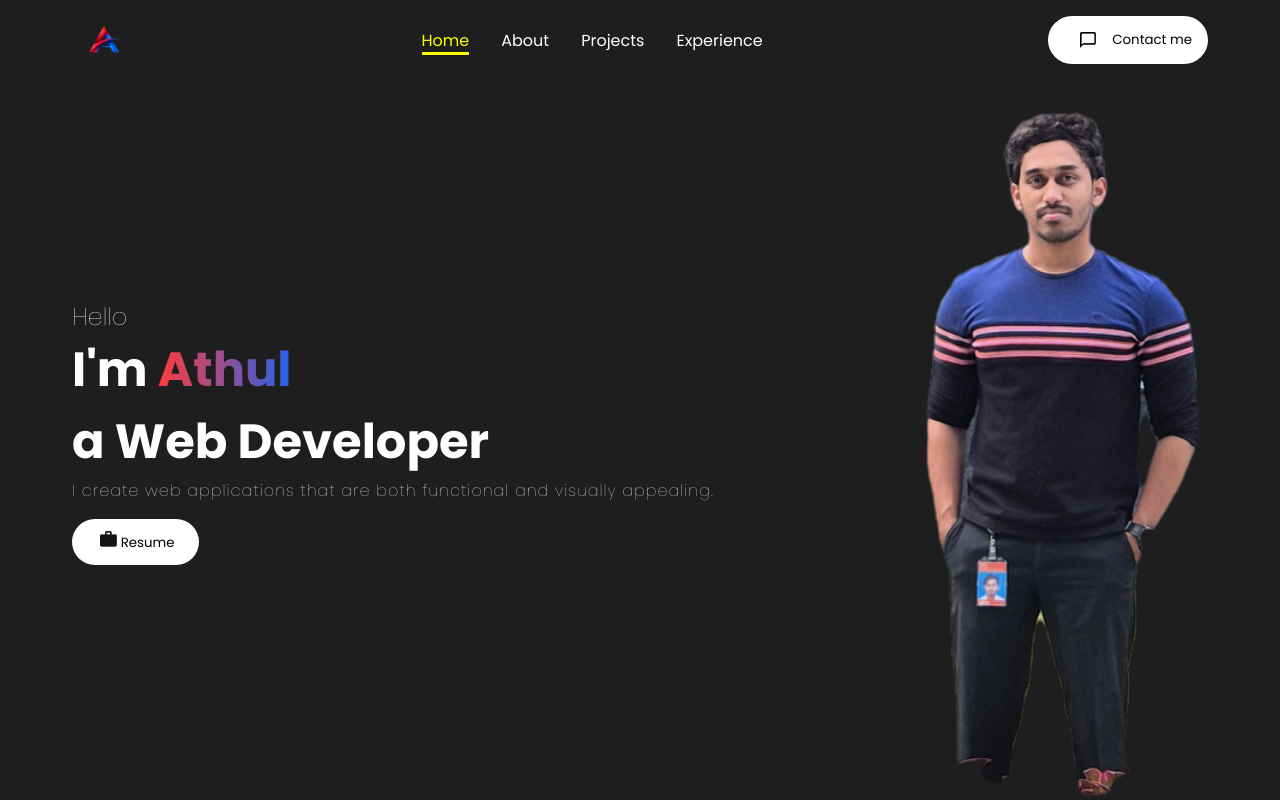
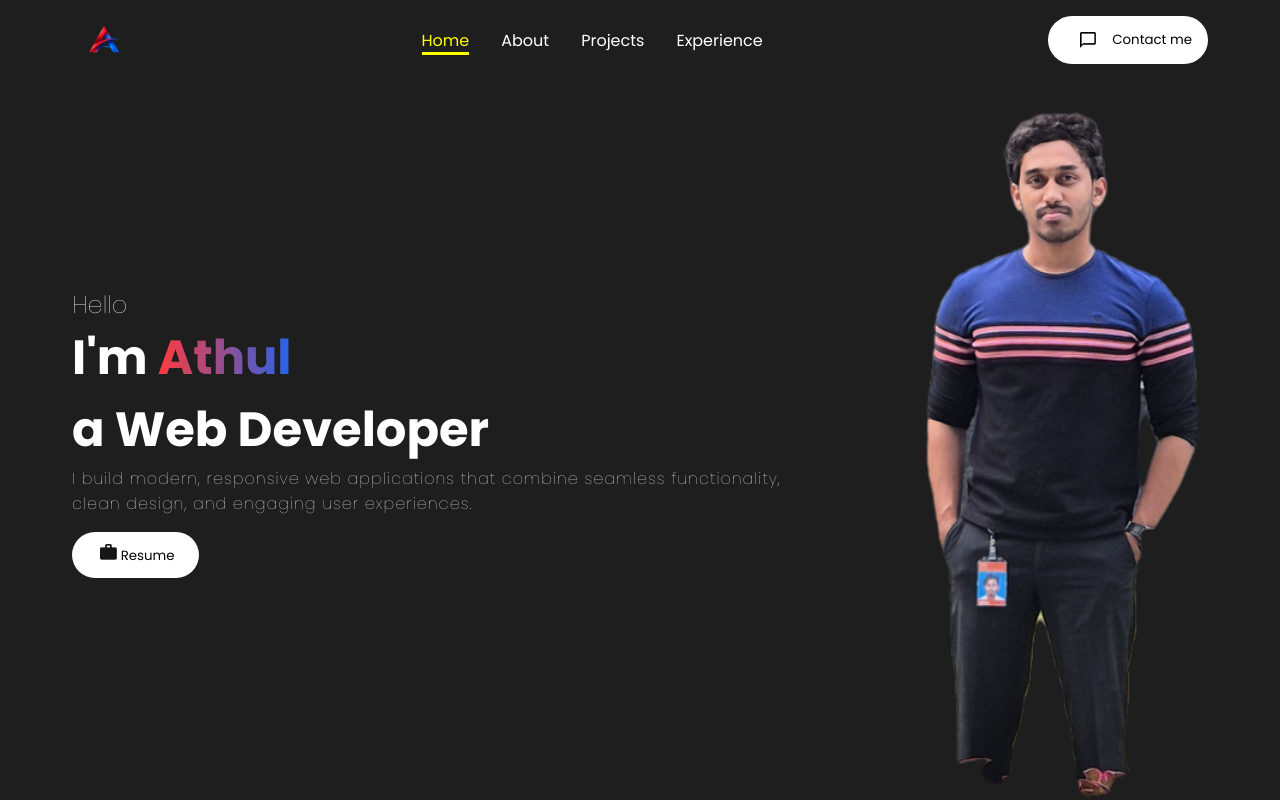
Before and after one commit to Athul1142003/Portfolio-fe, a React (Create React App) app: page / in a window 1280 px wide. Shown: the top 800 px of the page. Built offline with nearby package versions, Linux system fonts and the light colour scheme.

Commit message:
updated the sumaary and btns

```diff
--- a/src/components/Intro/intro.js
+++ b/src/components/Intro/intro.js
@@ -10,7 +10,7 @@ const Intro = () => {
             <div className="introContent">
                 <span className="hello">Hello</span>
                 <span className="introText">I'm <span className="introName">Athul</span><br />a Web Developer</span>
-                <p className="introPara">I create web applications that are both functional and visually appealing.</p>
+                <p className="introPara">I build modern, responsive web applications that combine seamless functionality,<br/> clean design, and engaging user experiences.</p>
                 <button className='btn' onClick={() => window.open(resume, '_blank', 'noopener,noreferrer')}><img src={btnImg} className='btnImg' alt="Hire Me" />Resume</button>
             </div>
             <img src={bg} alt="Profile" className="bg" />
--- a/src/components/NavBar/navbar.css
+++ b/src/components/NavBar/navbar.css
@@ -92,3 +92,9 @@
         display: none;
     }
 }
+
+.desktopMenuBtn:hover{
+    transform: scale(1.1);
+    transition: transform 0.3s ease;
+    background-color: yellow;
+}
```
